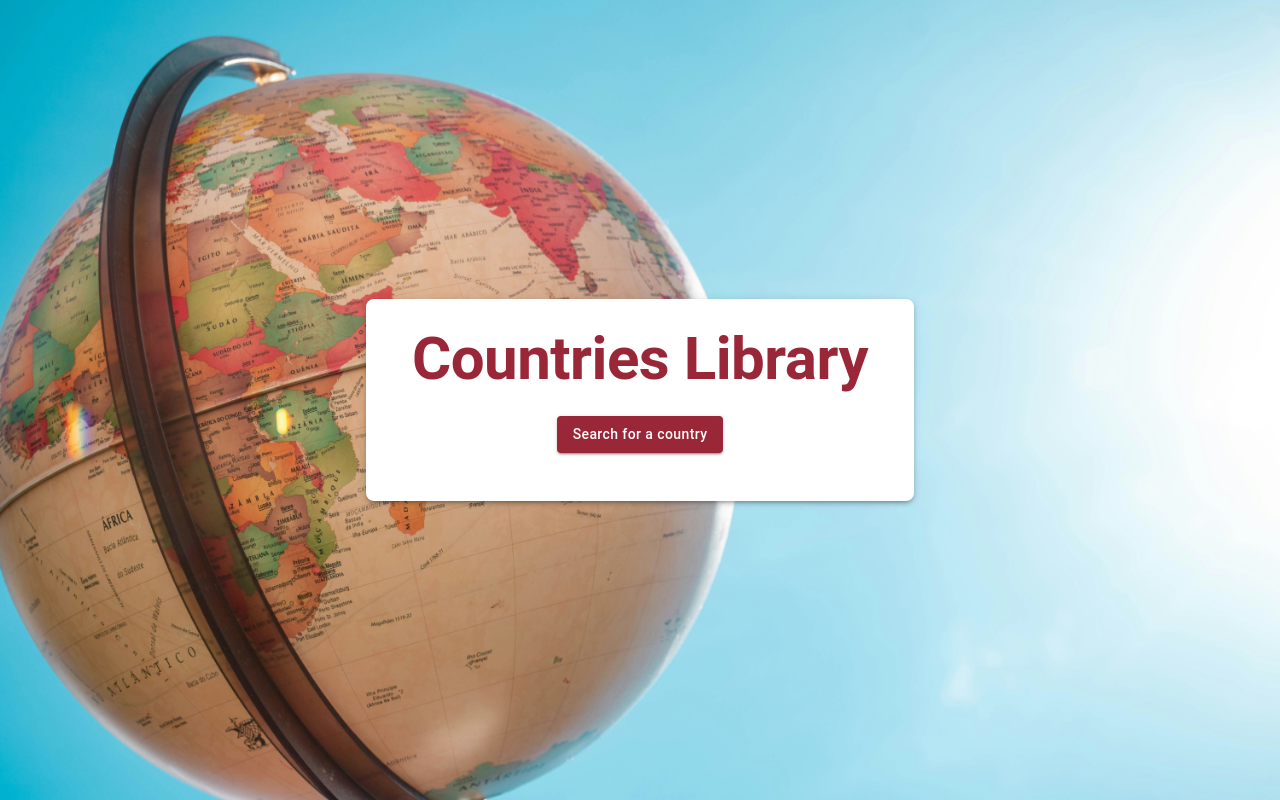
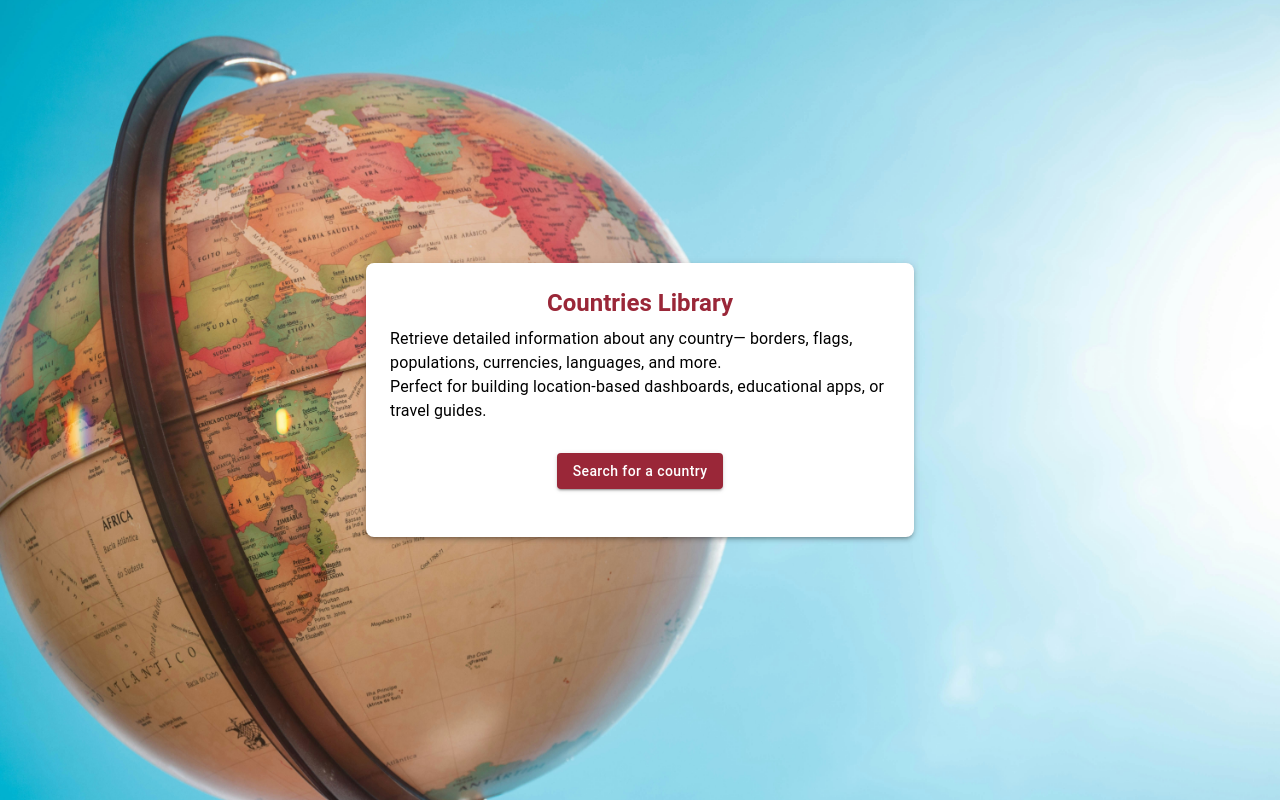
Before and after one commit to Derrick-Nyongesa/Countries, a React (Create React App) app: page / in a window 1280 px wide. Built offline with nearby package versions, Linux system fonts and the light colour scheme.

Commit message:
home page changes

```diff
--- a/src/comopents/Home.js
+++ b/src/comopents/Home.js
@@ -67,7 +67,6 @@ function Home() {
           sx={{
             width: "100%",
             maxWidth: 500,
-            textAlign: "center",
             p: 3,
             bgcolor: "white",
             borderRadius: 2,
@@ -75,24 +74,44 @@ function Home() {
           }}
         >
           <Typography
-            variant="h2"
+            variant="h5"
             component="h1"
             gutterBottom
             sx={{ color: "#1976d2", fontWeight: "bold" }}
             onClick={handleHideSearch}
-            style={{ cursor: "pointer", color: "#9a2738" }}
+            style={{ cursor: "pointer", color: "#9a2738", textAlign: "center" }}
           >
             Countries Library
           </Typography>
+          <Typography>
+            Retrieve detailed information about any country— borders, flags,
+            populations, currencies, languages, and more.
+          </Typography>
+          <Typography>
+            Perfect for building location-based dashboards, educational apps, or
+            travel guides.
+          </Typography>
           {!showSearch && (
+            <Box
+              sx={{
+                alignItems: "center",
+                display: "flex",
+                flexDirection: "column",
+              }}
+            >
               <Button
                 variant="contained"
                 onClick={handleShowSearch}
                 sx={{ mb: 3, textTransform: "none" }}
-              style={{ backgroundColor: "#9a2738", color: "#fff" }}
+                style={{
+                  backgroundColor: "#9a2738",
+                  color: "#fff",
+                  marginTop: "30px",
+                }}
               >
                 Search for a country
               </Button>
+            </Box>
           )}
 
           {showSearch && (
```
Lines whose indentation alone changed are shown as unchanged.
